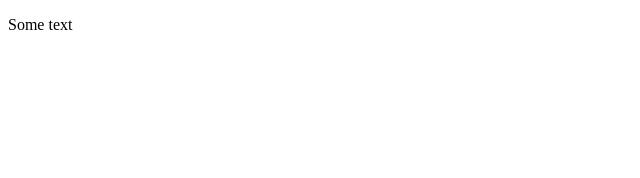
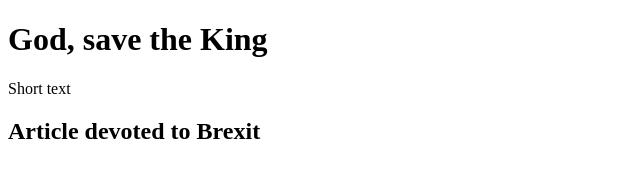
Before and after one commit to Drobysz/git_basic_course, a plain HTML site: page index.html in a window 1280 px wide. Shown: the whole page, without its empty margins (0-640 px from the left). Drawn offline with Linux system fonts and the light colour scheme.

Commit message:
Add <h1> and <h2>, change <p> in index.html. Add log("it is working")

```diff
--- a/index.html
+++ b/index.html
@@ -7,6 +7,8 @@
     <script src="src/script.js" defer></script>
 </head>
 <body>
-    <p>Some text</p>
+    <h1>God, save the King</h1>
+    <p>Short text</p>
+    <h2>Article devoted to Brexit</h2>
 </body>
 </html>
--- a/src/script.js
+++ b/src/script.js
@@ -10,4 +10,4 @@ const addition = (n1, n2)=> n1+n2;
 
 console.log(addition(1, 3));
 
-console.log('LOL');
+console.log('I hope it\'s working!');
```
